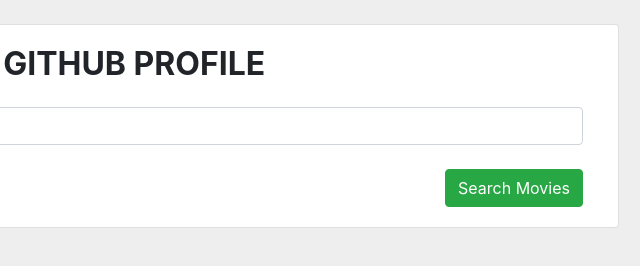
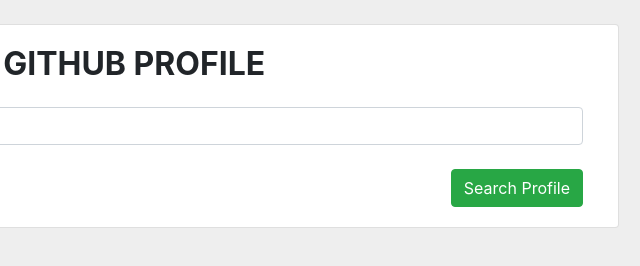
Before and after one commit to Keerthi2009/Githubfinder, a plain HTML site: page index.html in a window 1280 px wide. Shown: the full height of the page, 576-1216 px from the left. Drawn offline with nearby package versions, Linux system fonts and the light colour scheme.

Commit message:
index.html is updated

```diff
--- a/index.html
+++ b/index.html
@@ -34,7 +34,7 @@
               id="btnBlock"
               class="btn btn-success float-right mt-4"
             >
-              Search Movies
+              Search Profile
             </button>
           </form>
         </div>
```
